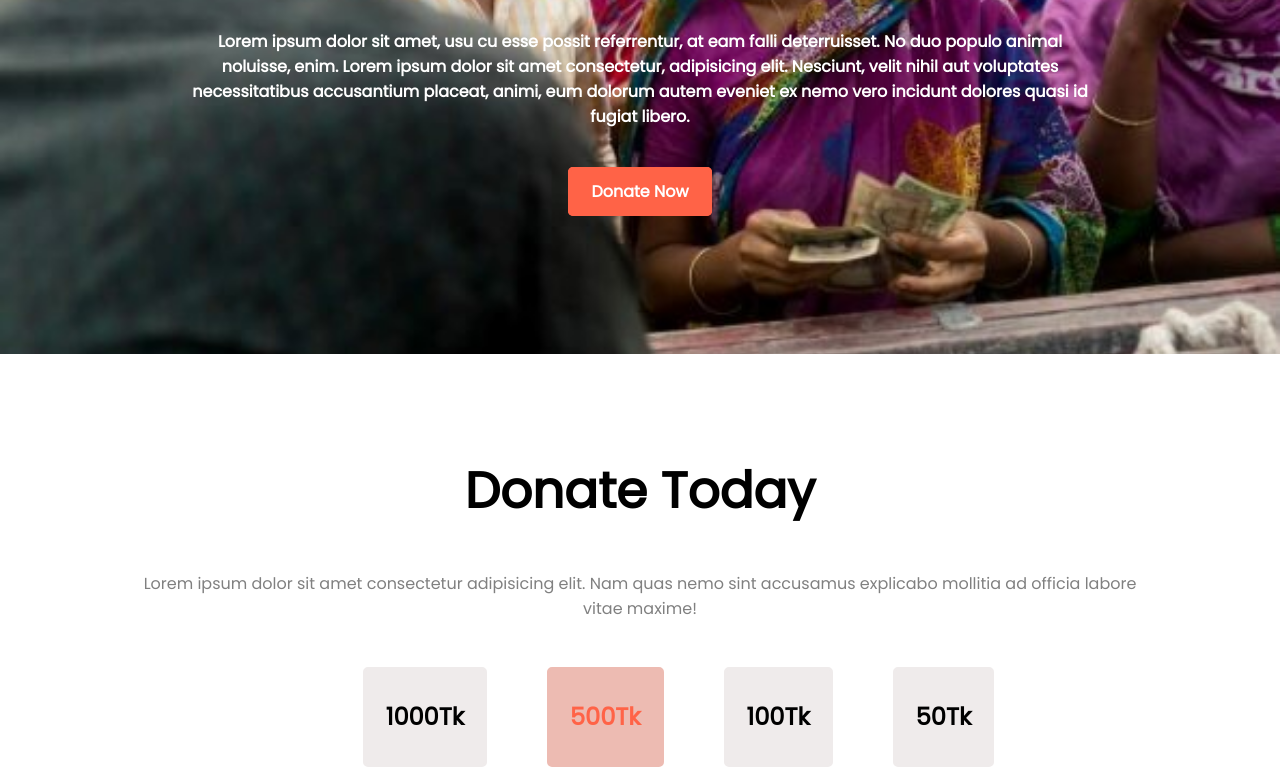
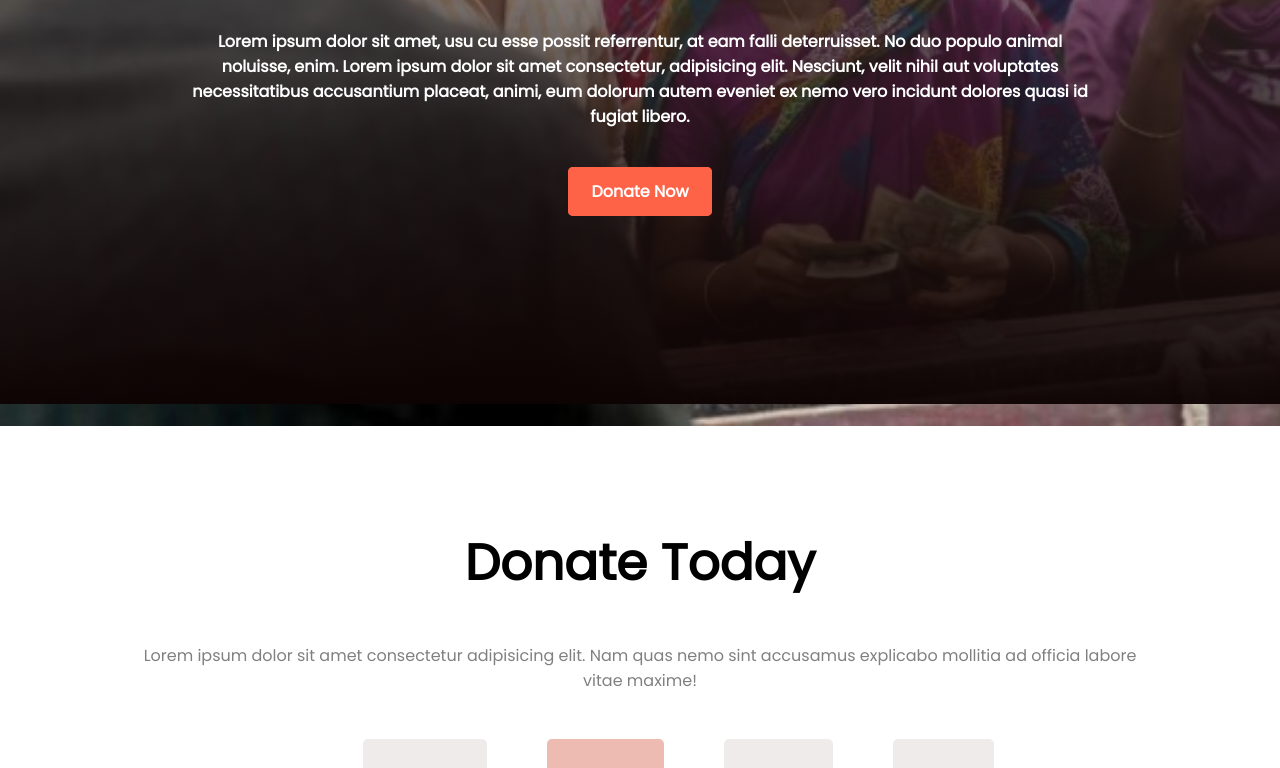
Before and after one commit to annysen/donate-today-main, a plain HTML site: page index.html in a window 1280 px wide. Shown: the part 446-1214 px from the top of the page. Drawn offline with Linux system fonts and the light colour scheme; a web font is replaced by a local one.

Commit message:
gradient added

```diff
--- a/index.html
+++ b/index.html
@@ -15,6 +15,7 @@
   </head>
   <body>
     <section class="top-banner">
+      <div class="top-banner-gradiant">
         <div class="top-banner-text">
           <h1>Let's <span class="tomato-text">Help</span> Those Who Are</h1>
           <h1>More In Need</h1>
@@ -28,6 +29,7 @@
           <a class="link-button" target="_blank" href="https://www.google.com/"
             >Donate Now</a
           >
+        </div>
       </div>
     </section>
     <section class="donate">
--- a/style.css
+++ b/style.css
@@ -9,7 +9,13 @@ body {
     background-repeat: no-repeat;
     background-size: cover;
     width: 100%;
-    height: 100%;
+    height: 109%;
+    /*background-image: linear-gradient(90deg, rgba(0, 0, 0, 0.505), transparent);*/
+}
+.top-banner-gradiant{
+    background-image:linear-gradient(to top, rgba(14, 3, 3, 0.968), rgba(255, 255, 255, 0.205));
+    background-repeat: no-repeat;
+
 }
 .top-banner-text{
     padding-top: 200px;
@@ -19,6 +25,7 @@ body {
     font-weight: bold;
     margin-left: 15%;
     margin-right: 15%;
+
 }
 .top-banner-text h1{
     font-size: 50px;
```
Lines whose indentation alone changed are shown as unchanged.
